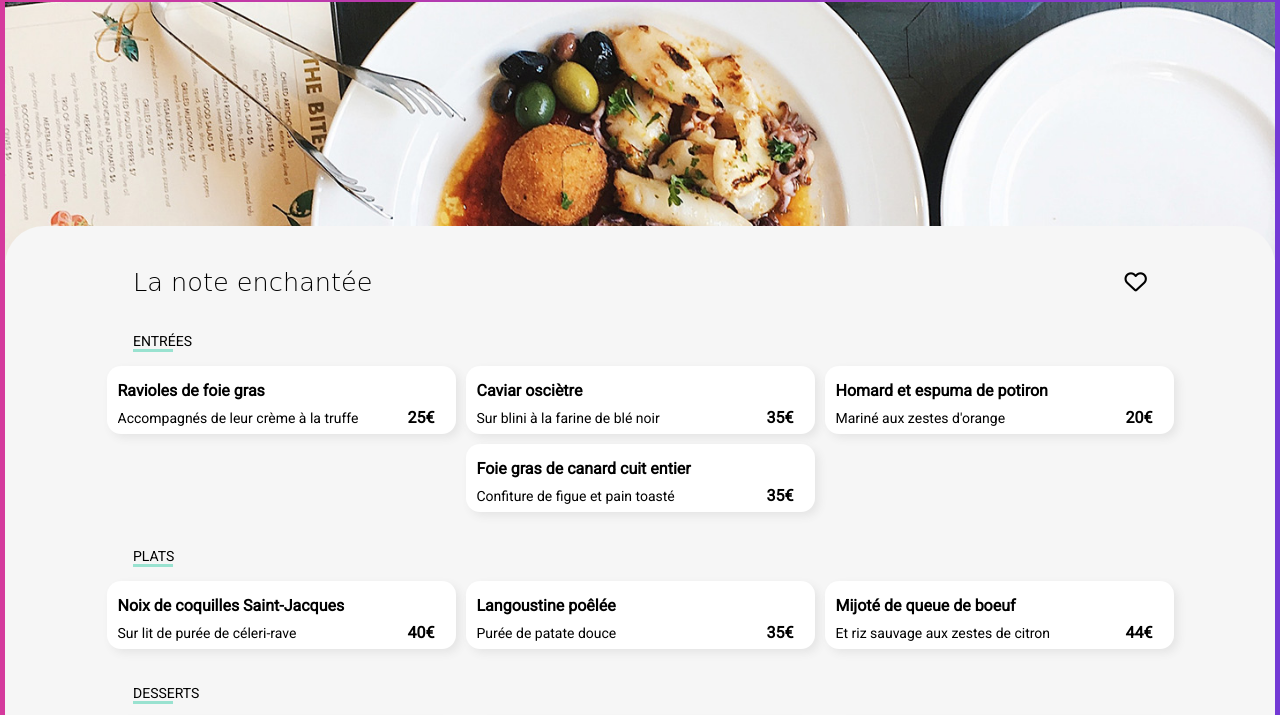
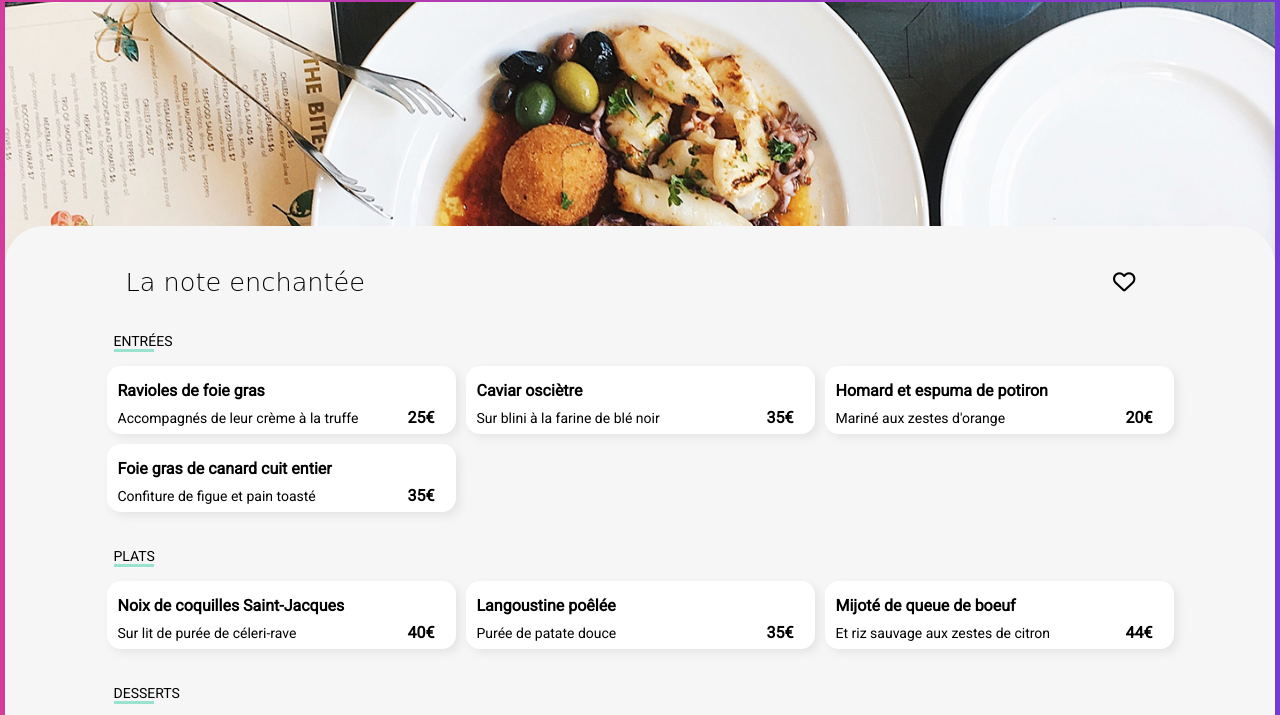
Before and after one commit to cremedekiwi/html_ohmyfood, a plain HTML site: page laNoteEnchantee.html in a window 1280 px wide. Shown: the part 61-776 px from the top of the page. Drawn offline with Linux system fonts and the light colour scheme; a web font is replaced by a local one.

Commit message:
Align, Hover Icon Purple

```diff
--- a/laNoteEnchantee.html
+++ b/laNoteEnchantee.html
@@ -35,13 +35,13 @@
           />
         </div>
         <div class="menu__w">
-          <div class="menu__w__title">
+          <div class="menu__w__title mealW">
             <h1>La note enchantée</h1>
             <div class="menu__w__title--icon">
               <i class="far fa-heart"></i>
             </div>
           </div>
-          <h2 class="starter">Entrées</h2>
+          <div class="mealW"><h2 class="starter">Entrées</h2></div>
           <div class="meal starter">
             <a href="#!">
               <div class="choice">
@@ -100,7 +100,7 @@
               </div>
             </a>
           </div>
-          <h2 class="mainCourse">Plats</h2>
+          <div class="mealW"><h2 class="mainCourse">Plats</h2></div>
           <div class="meal mainCourse">
             <a href="#!">
               <div class="choice">
@@ -145,7 +145,7 @@
               </div>
             </a>
           </div>
-          <h2 class="dessert">Desserts</h2>
+          <div class="mealW"><h2 class="dessert">Desserts</h2></div>
           <div class="meal dessert">
             <a href="#!">
               <div class="choice">
--- a/sass/_menu.scss
+++ b/sass/_menu.scss
@@ -14,15 +14,14 @@
     background-color: $grey;
     border-radius: 39px 39px 0 0;
     padding: 41px 0 0 0;
+    display: flex;
+    flex-direction: column;
+    align-items: center;
   }
   &__w__title {
     display: flex;
-    flex-direction: row;
     justify-content: space-between;
-    padding: 0 10vw 0px 5vw; // 19px left 38px right
-    @media screen and (min-width: $desktop) {
-      padding: 0 10vw 0 10vw;
-    }
+    padding: 0 38px 0px 19px;
     &--icon {
       @include center;
     }
@@ -39,22 +38,22 @@
     text-transform: uppercase;
     font-size: 14px;
     font-weight: 100;
-    margin-left: 20px;
-    @media screen and (min-width: 600px) {
-      margin-left: 20vw;
-    }
-    @media screen and (min-width: $tablet) {
-      margin-left: 4vw;
-    }
-    @media screen and (min-width: 1024px) {
-      margin-left: 18vw;
-    }
-    @media screen and (min-width: $desktop) {
-      margin-left: 10vw;
-    }
     margin-top: 36px;
+    margin-left: 7px;
     border-bottom: 3px solid $tertiary;
     width: 40px;
+  }
+  .mealW {
+    width: 93.066vw;
+    max-width: 349px;
+    @media screen and (min-width: $tablet) {
+    width: 93.066vw;
+    max-width: 708px;
+    }
+    @media screen and (min-width: 1094px) {
+      width: 93.066vw;
+      max-width: 1067px;
+    }
   }
   h3 {
     font-weight: bold;
@@ -78,15 +77,18 @@
   margin-top: 14px;
   display: flex;
   flex-direction: column;
-  align-items: center;
   gap: 10px;
   @media screen and (min-width: $tablet) {
     flex-direction: row;
-    justify-content: center;
+    // justify-content: center;
+    @media screen and (min-width: $tablet) {
+      width: 93.066vw;
+      max-width: 708px;
+      }
+      @media screen and (min-width: 1094px) {
+        width: 93.066vw;
+        max-width: 1067px;
+      }
     flex-wrap: wrap;
   }
-  @media screen and (min-width: $desktop) {
-    max-width: 1420px;
-    // width: 1400px;
-  }
 }
--- a/sass/components/_heart.scss
+++ b/sass/components/_heart.scss
@@ -15,6 +15,7 @@ i.far {
 }
 
 .fa-heart:hover {
+  cursor: pointer;
   font-family: fontawesome;
   background-image: linear-gradient($primary 20%, $secondary);
   -webkit-text-fill-color: transparent;
--- a/sass/layouts/_operation.scss
+++ b/sass/layouts/_operation.scss
@@ -32,6 +32,9 @@
     }
     &--button:hover {
       background-color: #f5edff;
+      i {
+        color: $primary;
+      }
     }
     &--circle {
       position: absolute;
```
Also changed, not shown: aLaFrancaise.html (+4 -4 lines), laPaletteDuGout.html (+4 -4 lines), leDeliceDesSens.html (+4 -4 lines), css/style.css.
